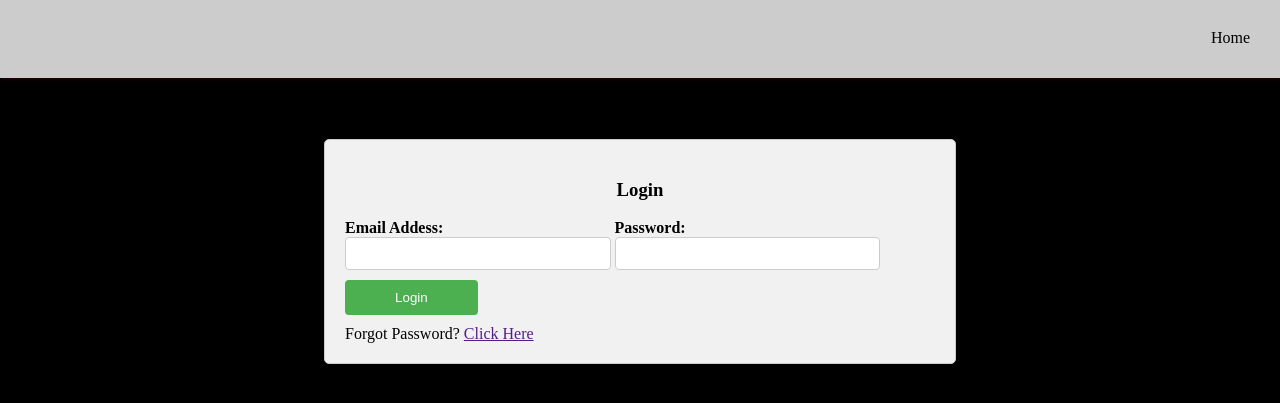
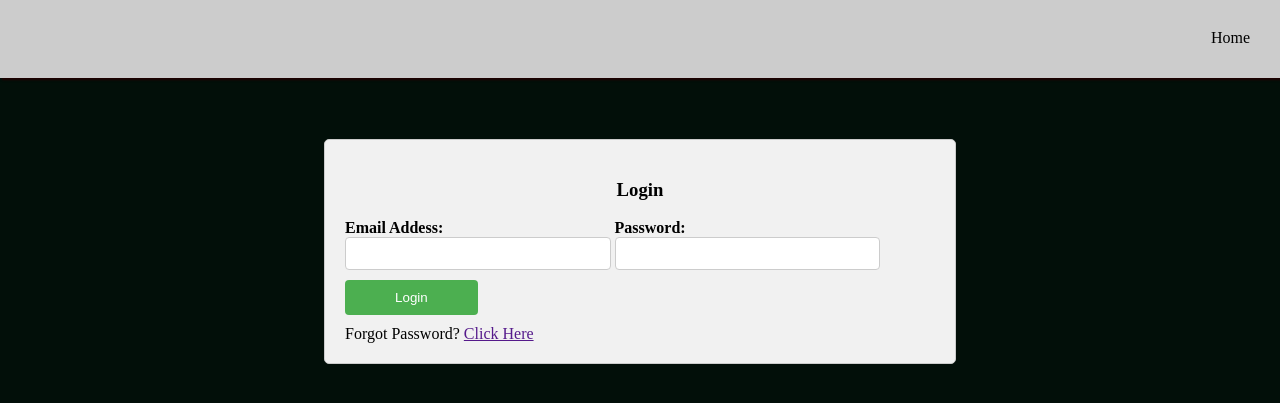
Before and after one commit to edykab/Assignment12, a plain HTML site: page index.html in a window 1280 px wide. Shown: the part 81-484 px from the top of the page. Drawn offline with Linux system fonts and the light colour scheme.

Commit message:
change color

```diff
--- a/index.html
+++ b/index.html
@@ -9,7 +9,7 @@
   <link rel="stylesheet" type="text/css" href="css/main.css">
   <title>Login Page</title>
 </head>
-<body style="background-color: black;">
+<body style="background-color: rgb(2, 15, 9);">
     <div class="headnav">
     <header>
       <h1>Login Page</h1>
```
Also changed, not shown: pages/STI_form.html (+1 -1 lines).
